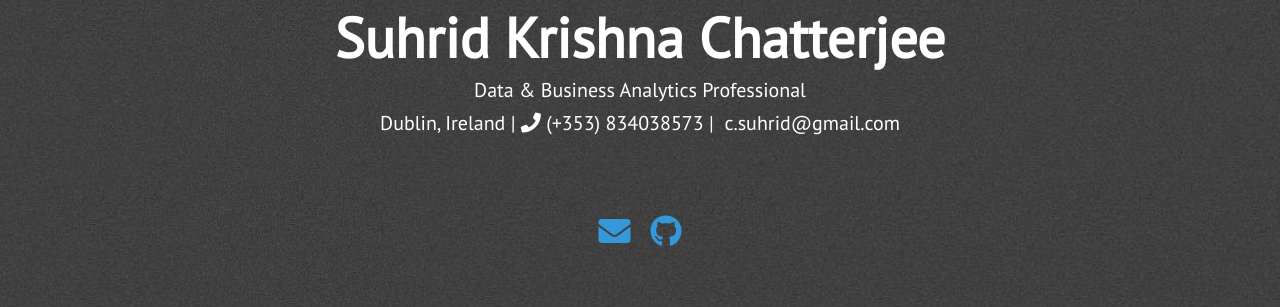
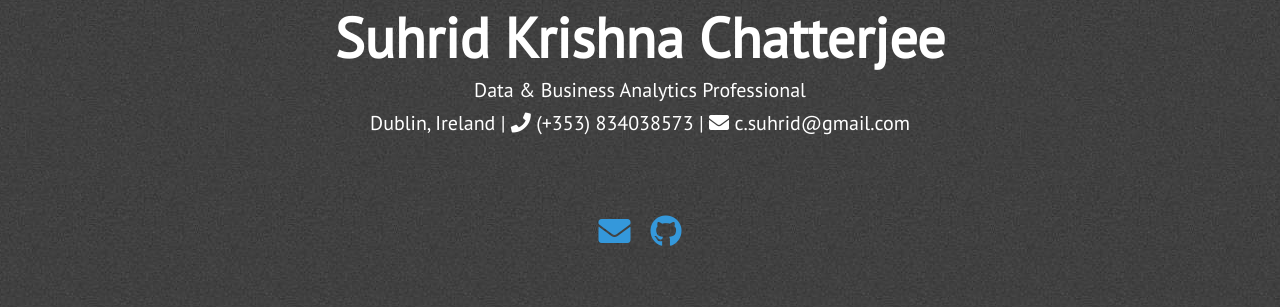
Before and after one commit to skctcdgit/skctcdgit.github.io, a Jekyll site: the page built from index.html, in a window 1280 px wide. Shown: the part 423-730 px from the top of the page. Built offline with Jekyll 4.4.1, drawn with Linux system fonts in a browser that asks for light colours; nearby versions of some CDN libraries.

Commit message:
Update nav.html

```diff
--- a/_includes/nav.html
+++ b/_includes/nav.html
@@ -6,7 +6,7 @@
         </div>
         <div class="head-name head-title animated" id="head-name">{{ site.title }}</div>
         <div class="head-punchline animated">{{ site.description }}</div>
-        <div class="head-punchline animated">Dublin, Ireland | <i class="fas fa-phone"></i> (+353) 834038573 | <i class="fas fa-email"></i> c.suhrid@gmail.com</div>
+        <div class="head-punchline animated">Dublin, Ireland    |   <i class="fas fa-phone"></i> (+353) 834038573   |   <i class="fas fa-envelope"></i> c.suhrid@gmail.com</div>
         <div class="extra-links">
                 <span class="hint--bottom bottom-link" aria-label="Email">
                     <a href="mailto:{{ site.email }}"><i class="head-icon fas fa-envelope"></i></a>
```
